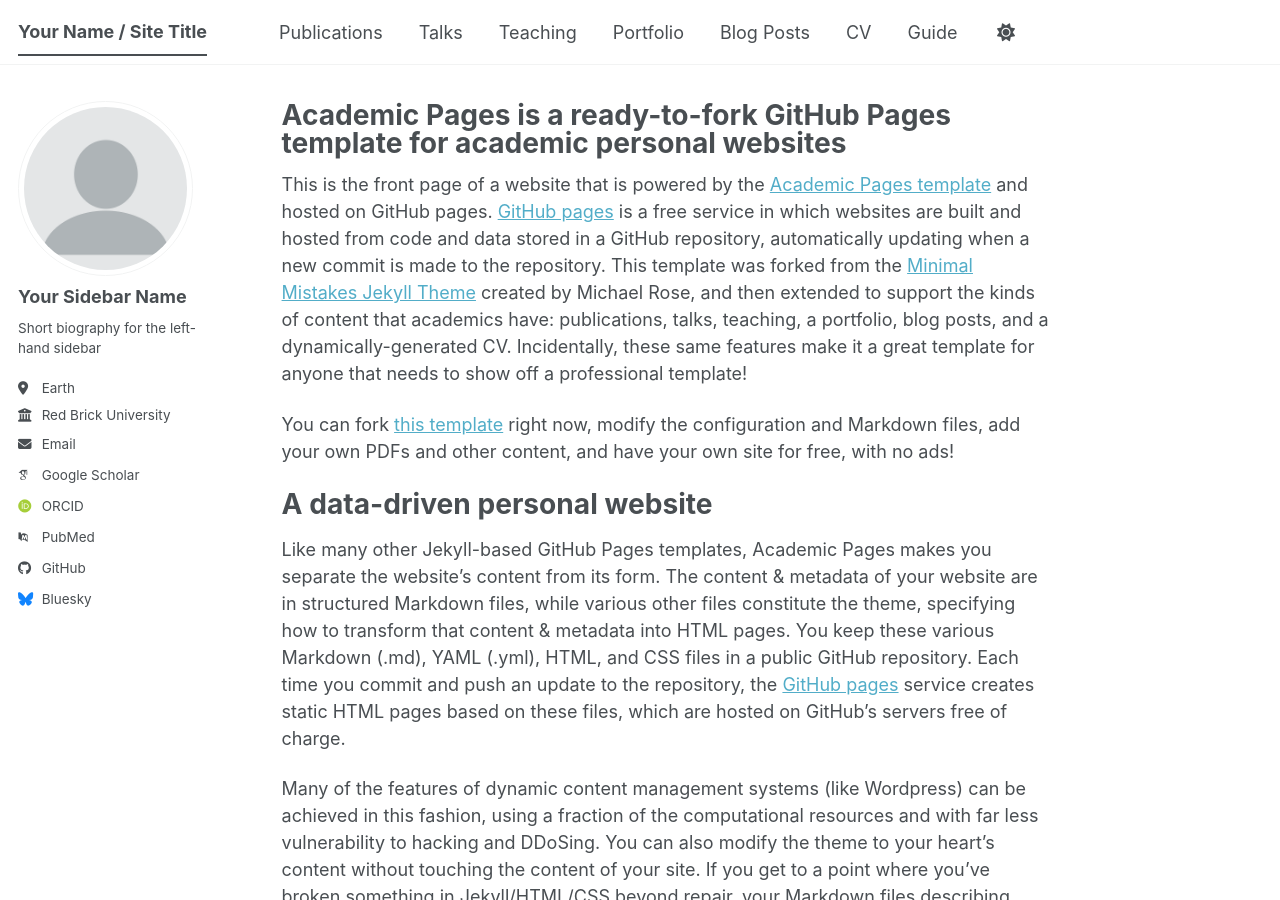
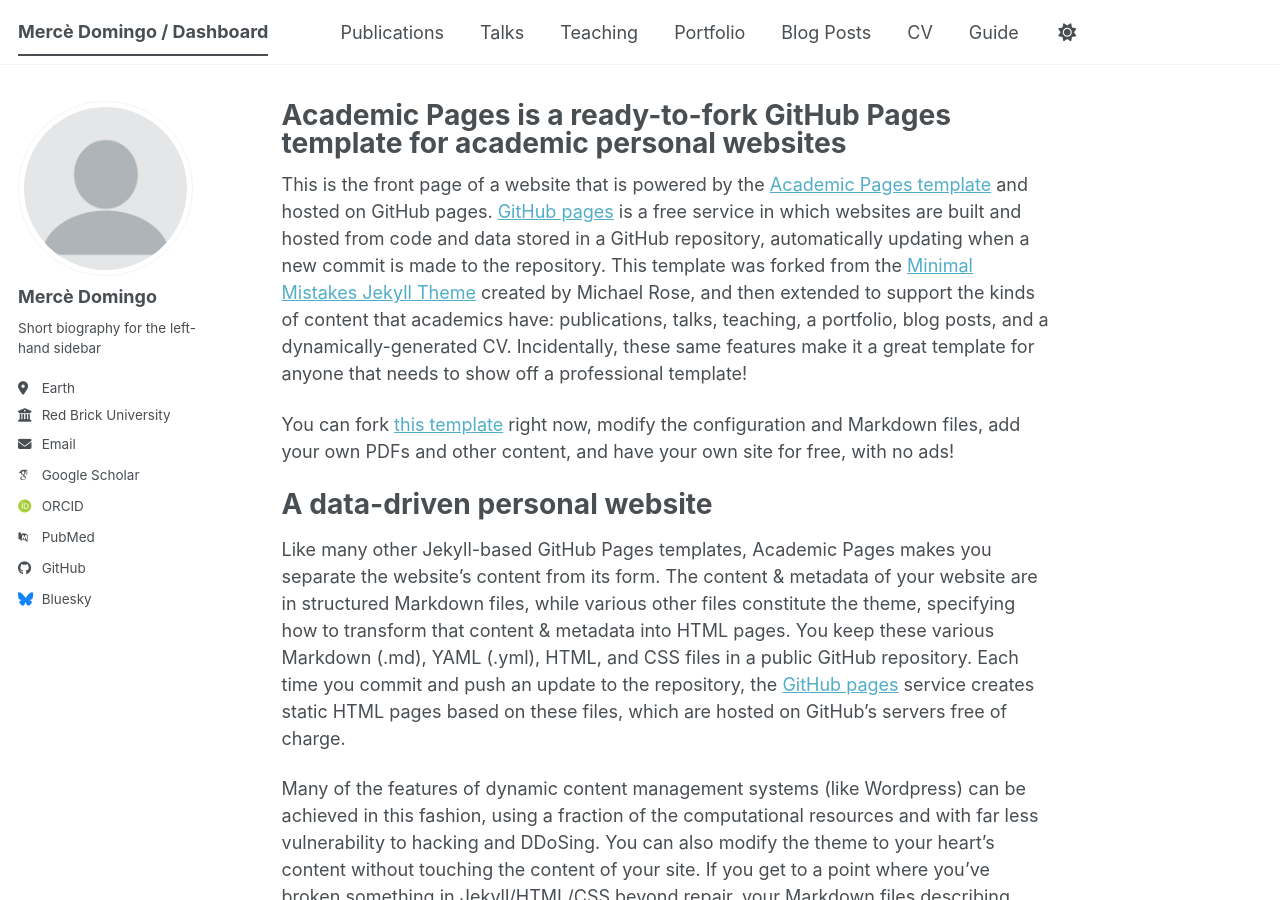
Before and after one commit to mercedomingox/dashboard, a Jekyll site: the page built from _pages/about.md, in a window 1280 px wide and 900 px high. Built offline with Jekyll 4.4.1, drawn with Linux system fonts in a browser that asks for light colours; some web fonts are replaced; a script bundle is joined from its source files by our own code; library files that are not in the unit come from our copies.

Commit message:
Update _config.yml

```diff
--- a/_config.yml
+++ b/_config.yml
@@ -9,7 +9,7 @@
 # Basic Site Settings
 locale                   : "en-US"
 site_theme               : "default" # The available themes options are "default", "air", "sunrise", "mint", "dirt" and "contrast"
-title                    : "Your Name / Site Title"
+title                    : "Mercè Domingo / Dashboard"
 title_separator          : "-"
 name                     : &name "Your Name"
 description              : &description "Your Name's academic portfolio"   # Update this with a general description of your site, this is the default if not overridden by a page
@@ -24,7 +24,7 @@
 author:
   # Biographic information
   avatar           : "profile.png"
-  name             : "Your Sidebar Name"
+  name             : "Mercè Domingo"
   pronouns         : # example: "she/her"
   bio              : "Short biography for the left-hand sidebar"
   location         : "Earth"
@@ -66,7 +66,7 @@
   keybase          : # Username
   instagram        : # Username
   lastfm           : # Username
-  linkedin         : # Username
+  linkedin         : # mercedomingoximeno
   mastodon         : # URL
   medium           : # URL
   pinterest        : # Username
```
